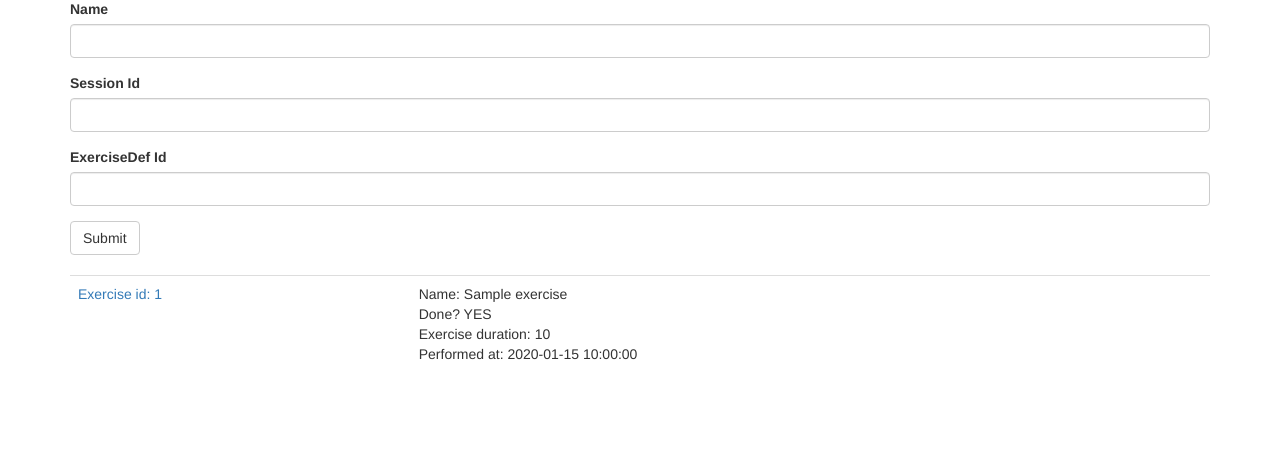
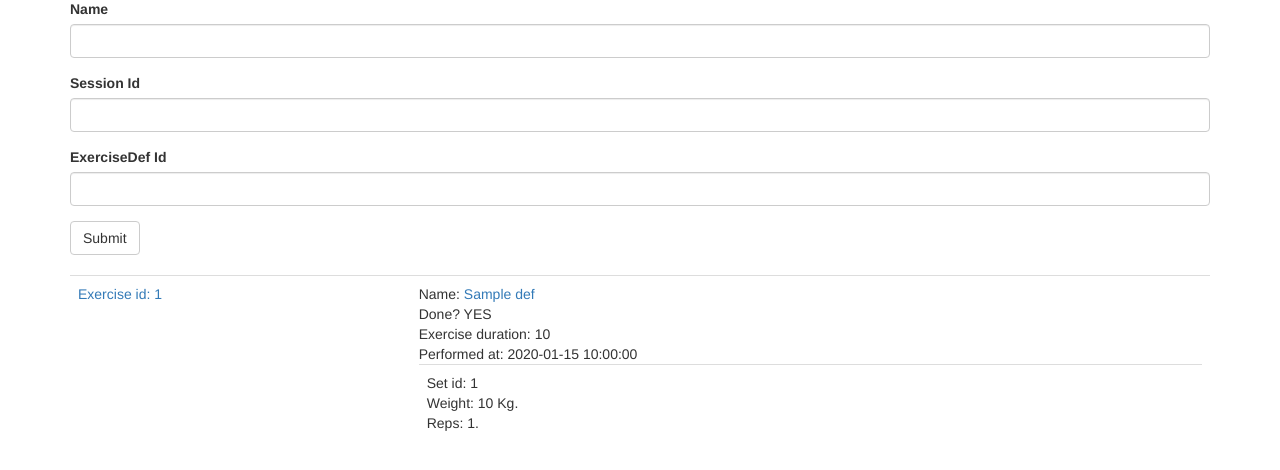
Before and after one commit to Al3xFreeman/WorkoutStar, a Flask app: page /explore/user_exercises in a window 1280 px wide. Shown: the part 143-613 px from the top of the page. Run offline with Flask 2, Linux system fonts and the light colour scheme; a user stored in the database is signed in; tables that the repository leaves empty hold one stand-in row (values such as "Sample post"); data that the repository does not hold is empty; some libraries are stand-ins or nearby versions.

Commit message:
exercises info done

```diff
--- a/app/main/routes.py
+++ b/app/main/routes.py
@@ -182,11 +182,11 @@ def user_exercises():
 def user_exercises_info(user_exercise_id):
     ex = Exercise.query.get_or_404(user_exercise_id)
     if ex.session is not None:
-        user = ex.session.user.username
+        user = ex.session.user
     else:
-        user = "No assigned user"
+        user = None
 
-    return render_template('exercise_info.html', title="{} Info".format(ex.name), exercises = ex, user = user)
+    return render_template('exercise_info.html', title="{} Info".format(ex.name), exercise = ex, user = user)
 
 
 @bp.route('/explore/exercises', methods=['GET', 'POST'])
@@ -209,16 +209,16 @@ def exercises():
 
 @bp.route('/explore/exercises/<exercise_id>')
 def exercise_info(exercise_id):
-    exercise = ExerciseDef.query.get_or_404(exercise_id)
+    exerciseDef = ExerciseDef.query.get_or_404(exercise_id)
     #user_exercises = exercise.exercises.join(Session).filter(User.username == current_user.username).all()
-    user_exercises = exercise.exercises.join(Session).join(User).all()
+    user_exercises = exerciseDef.exercises.join(Session).join(User).all()
 
     total_weight = 0
     total_reps = 0
 
-    for exercise in user_exercises:
-        for set in exercise.sets:
+    for ex in user_exercises:
+        for set in ex.sets:
             total_weight += set.weight
             total_reps += set.reps
 
-    return render_template('exerciseDef_info.html', title="{} Info".format(exercise.name), exercises = user_exercises, total_reps = total_reps, total_weight = total_weight)
+    return render_template('exerciseDef_info.html', title="{} Info".format(exerciseDef.name), exerciseDef=exerciseDef, exercises = user_exercises, total_reps = total_reps, total_weight = total_weight)
--- a/app/models.py
+++ b/app/models.py
@@ -3,7 +3,6 @@ from hashlib import md5
 from time import time
 from flask import current_app
 from flask_login import UserMixin
-from sqlalchemy import ForeignKey
 from werkzeug.security import generate_password_hash, check_password_hash
 import jwt
 from app import db, login
--- a/app/templates/_exercise.html
+++ b/app/templates/_exercise.html
@@ -8,10 +8,18 @@
             <br>
         </td>
         <td>
-            Name: {{ exercise.name }}<br>
+            {% if exercise.exercise_def %}
+            Name: <a href="{{ url_for('main.exercise_info', exercise_id=exercise.exercise_def.id) }}">{{ exercise.exercise_def.name }}</a> <br>
+            {% endif %}
+
+            {% if exercise.session %}
+            {% set username = exercise.session.user.username %}
+            Performed by: <a href="{{ url_for('main.user', username=username) }}">{{ username }}</a>  <br>
+            {% endif %}
             Done? {% if exercise.done %} YES {% else %} NO {% endif %}<br>
             {% if exercise.duration %} Exercise duration: {{ exercise.duration }} {% endif %}<br>
             {% if exercise.timestamp %} Performed at: {{ exercise.timestamp }} {% endif %}<br>
+            {% set sets = exercise.sets %}
             {% for set in sets %}
                 {% include "_set.html" %}
             {% endfor %}
--- a/app/templates/all_exercises.html
+++ b/app/templates/all_exercises.html
@@ -8,9 +8,6 @@
     <br>
     {% endif %}
 
-    Total wiehgt: {{ total_weight }}
-    Total reps: {{ total_reps }}
-
     {% for exercise in exercises %}
         {% include '_exerciseDef.html' %}
     {% endfor %}
--- a/app/templates/exerciseDef_info.html
+++ b/app/templates/exerciseDef_info.html
@@ -3,6 +3,7 @@
 
 {% block app_content %}
     <h1>Hi, {{ current_user.username }}!</h1>
+    <h2>Information for exercise: {{ exerciseDef.name }}</h2>
     <a href="{{ url_for('main.exercises') }}">Back to all exercises</a>
     <br>
     <br>
@@ -11,7 +12,7 @@
     Total reps: {{ total_reps }}
 
     {% for exercise in exercises %}
-        {% include '_exerciseDef.html' %}
+        {% include '_exercise.html' %}
     {% endfor %}
 
 
```
Also changed, not shown: app/templates/exercise_info.html (+13 -3 lines).
